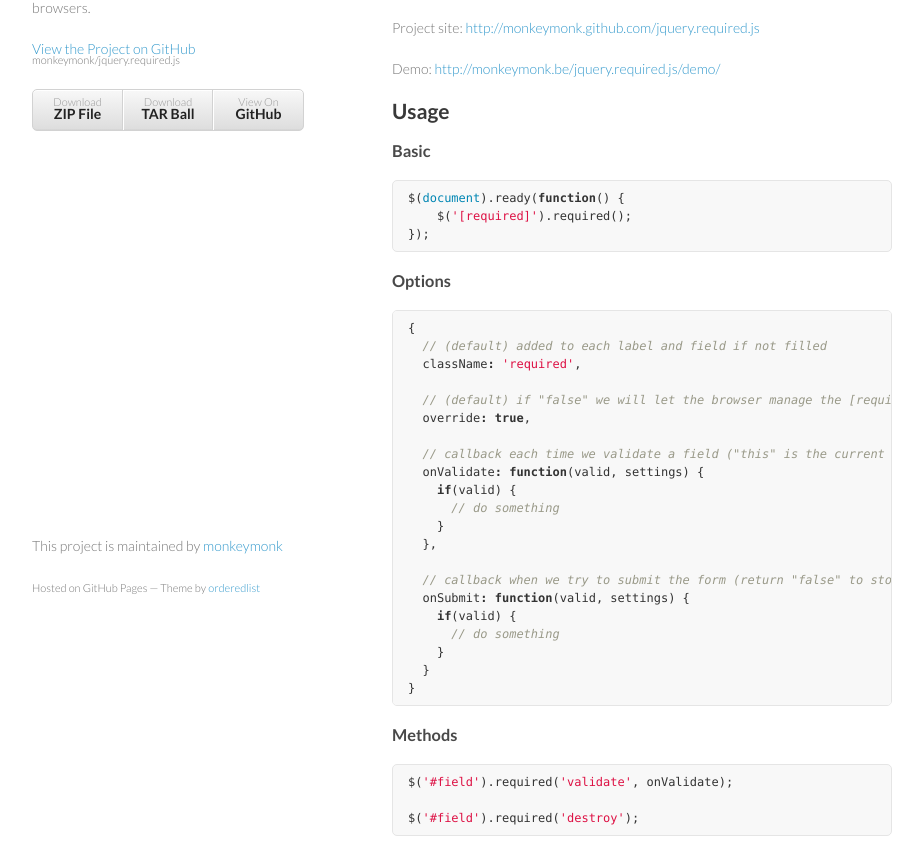
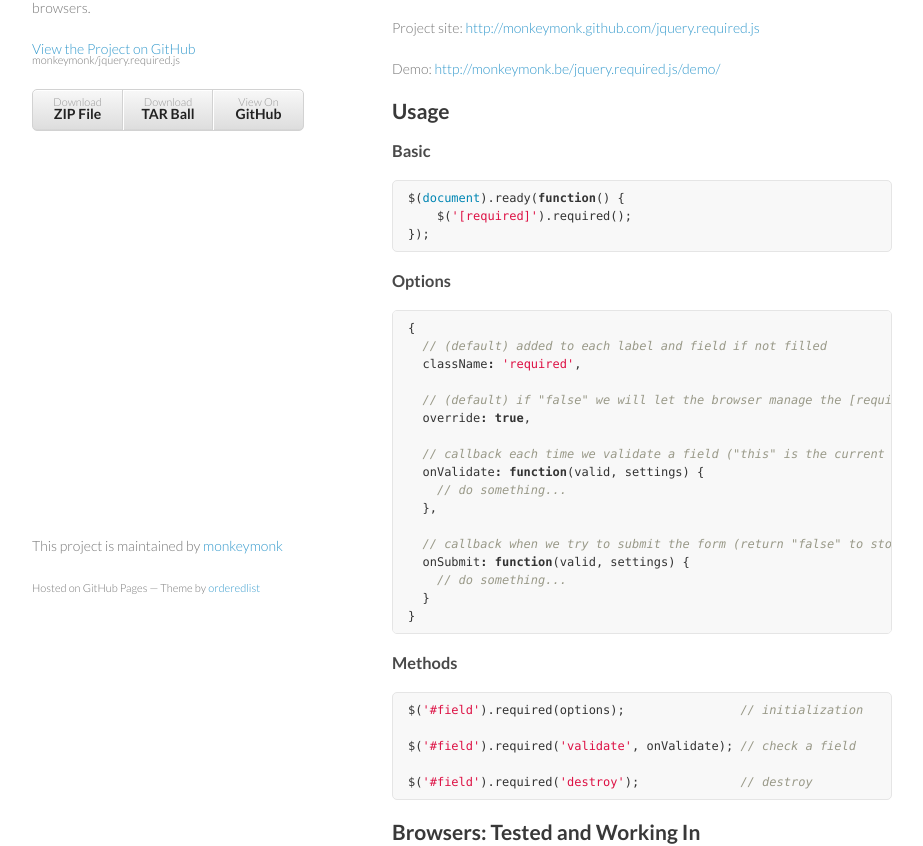
Before and after one commit to monkeymonk/jquery.required.js, a plain HTML site: page index.html in a window 1280 px wide. Shown: the part 133-979 px from the top of the page, without its empty margins (178-1101 px from the left). Drawn offline with Linux system fonts and the light colour scheme.

```diff
--- a/index.html
+++ b/index.html
@@ -56,25 +56,23 @@
 
   <span class="c1">// callback each time we validate a field ("this" is the current field)</span>
   <span class="nx">onValidate</span><span class="o">:</span> <span class="kd">function</span><span class="p">(</span><span class="nx">valid</span><span class="p">,</span> <span class="nx">settings</span><span class="p">)</span> <span class="p">{</span>
-    <span class="k">if</span><span class="p">(</span><span class="nx">valid</span><span class="p">)</span> <span class="p">{</span>
-      <span class="c1">// do something</span>
-    <span class="p">}</span>
+    <span class="c1">// do something...</span>
   <span class="p">},</span>
 
   <span class="c1">// callback when we try to submit the form (return "false" to stop submiting, "this" is the current form)</span>
   <span class="nx">onSubmit</span><span class="o">:</span> <span class="kd">function</span><span class="p">(</span><span class="nx">valid</span><span class="p">,</span> <span class="nx">settings</span><span class="p">)</span> <span class="p">{</span>
-    <span class="k">if</span><span class="p">(</span><span class="nx">valid</span><span class="p">)</span> <span class="p">{</span>
-      <span class="c1">// do something</span>
-    <span class="p">}</span>
+    <span class="c1">// do something...</span>
   <span class="p">}</span>
 <span class="p">}</span>
 </pre></div>
 
 <h3>Methods</h3>
 
-<div class="highlight"><pre><span class="nx">$</span><span class="p">(</span><span class="s1">'#field'</span><span class="p">).</span><span class="nx">required</span><span class="p">(</span><span class="s1">'validate'</span><span class="p">,</span> <span class="nx">onValidate</span><span class="p">);</span>
+<div class="highlight"><pre><span class="nx">$</span><span class="p">(</span><span class="s1">'#field'</span><span class="p">).</span><span class="nx">required</span><span class="p">(</span><span class="nx">options</span><span class="p">);</span>                <span class="c1">// initialization</span>
 
-<span class="nx">$</span><span class="p">(</span><span class="s1">'#field'</span><span class="p">).</span><span class="nx">required</span><span class="p">(</span><span class="s1">'destroy'</span><span class="p">);</span>
+<span class="nx">$</span><span class="p">(</span><span class="s1">'#field'</span><span class="p">).</span><span class="nx">required</span><span class="p">(</span><span class="s1">'validate'</span><span class="p">,</span> <span class="nx">onValidate</span><span class="p">);</span> <span class="c1">// check a field</span>
+
+<span class="nx">$</span><span class="p">(</span><span class="s1">'#field'</span><span class="p">).</span><span class="nx">required</span><span class="p">(</span><span class="s1">'destroy'</span><span class="p">);</span>              <span class="c1">// destroy</span>
 </pre></div>
 
 <h2>Browsers: Tested and Working In</h2>
```
Also changed, not shown: params.json (+1 -1 lines).
